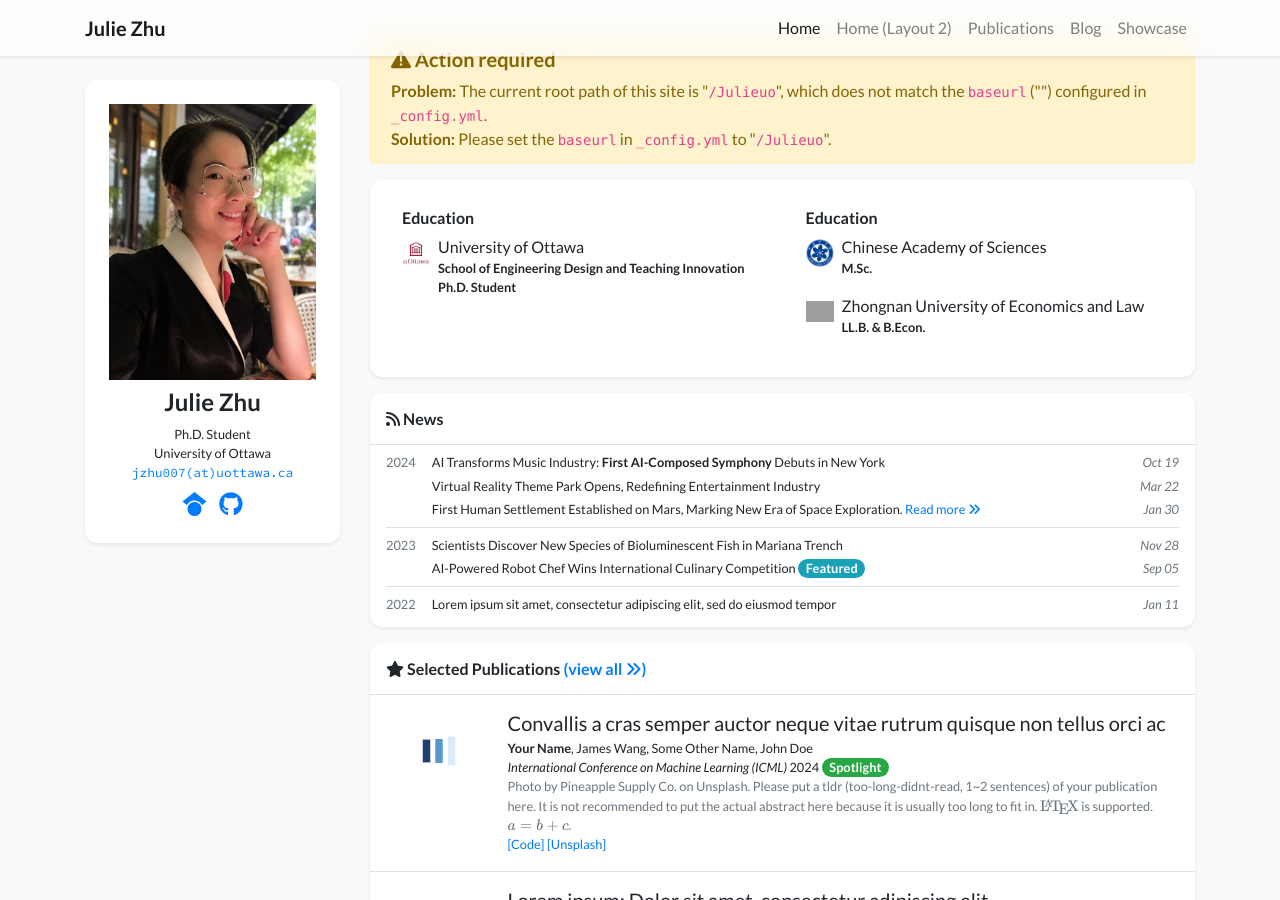
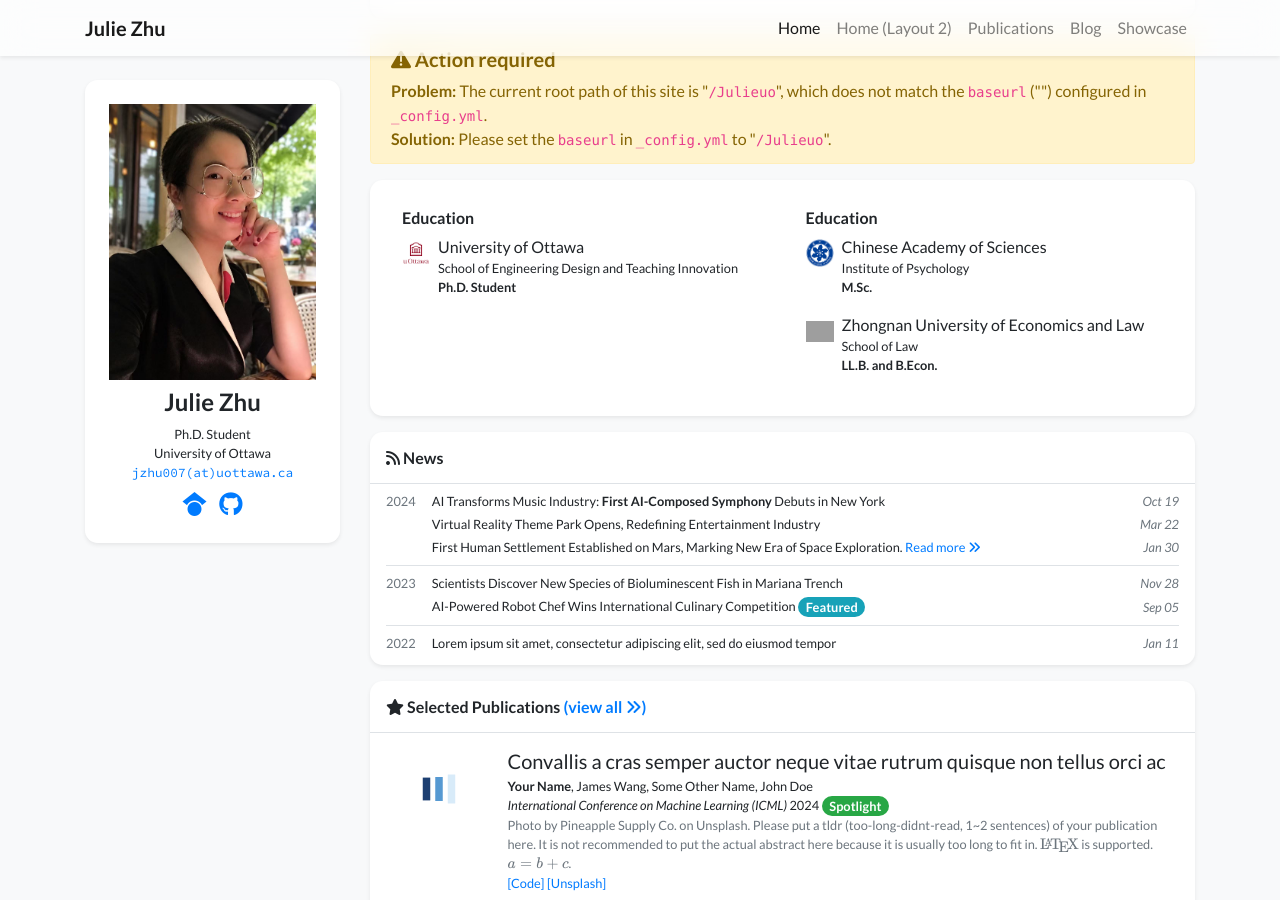
Before and after one commit to Julieuo/Julieuo, a Jekyll site: the page built from index.html, in a window 1280 px wide and 900 px high, scrolled down 512 px. Built offline with Jekyll 4.4.1, drawn with Linux system fonts in a browser that asks for light colours; nearby versions of some CDN libraries; a style sheet for code colours, icons or effects is not loaded; grey boxes are pictures that could not be loaded.

Commit message:
Update profile.yml

```diff
--- a/_data/profile.yml
+++ b/_data/profile.yml
@@ -34,12 +34,15 @@ portrait_url: /assets/images/photos/julie.jpg
 education:
 - name: University of Ottawa
   logo: /assets/images/photos/university-of-ottawa-logo-png.png
-  position: >-
-    School of Engineering Design and Teaching Innovation <br/>
-    Ph.D. Student
+  dept: School of Engineering Design and Teaching Innovation
+  position: Ph.D. Student
+
 - name: Chinese Academy of Sciences
   logo: /assets/images/photos/CAS.jpg
+  dept: Institute of Psychology
   position: M.Sc.
+
 - name: Zhongnan University of Economics and Law
   logo: /assets/images/photos/znuel.png
-  position: LL.B. & B.Econ.
+  dept: School of Law
+  position: LL.B. and B.Econ.
```
